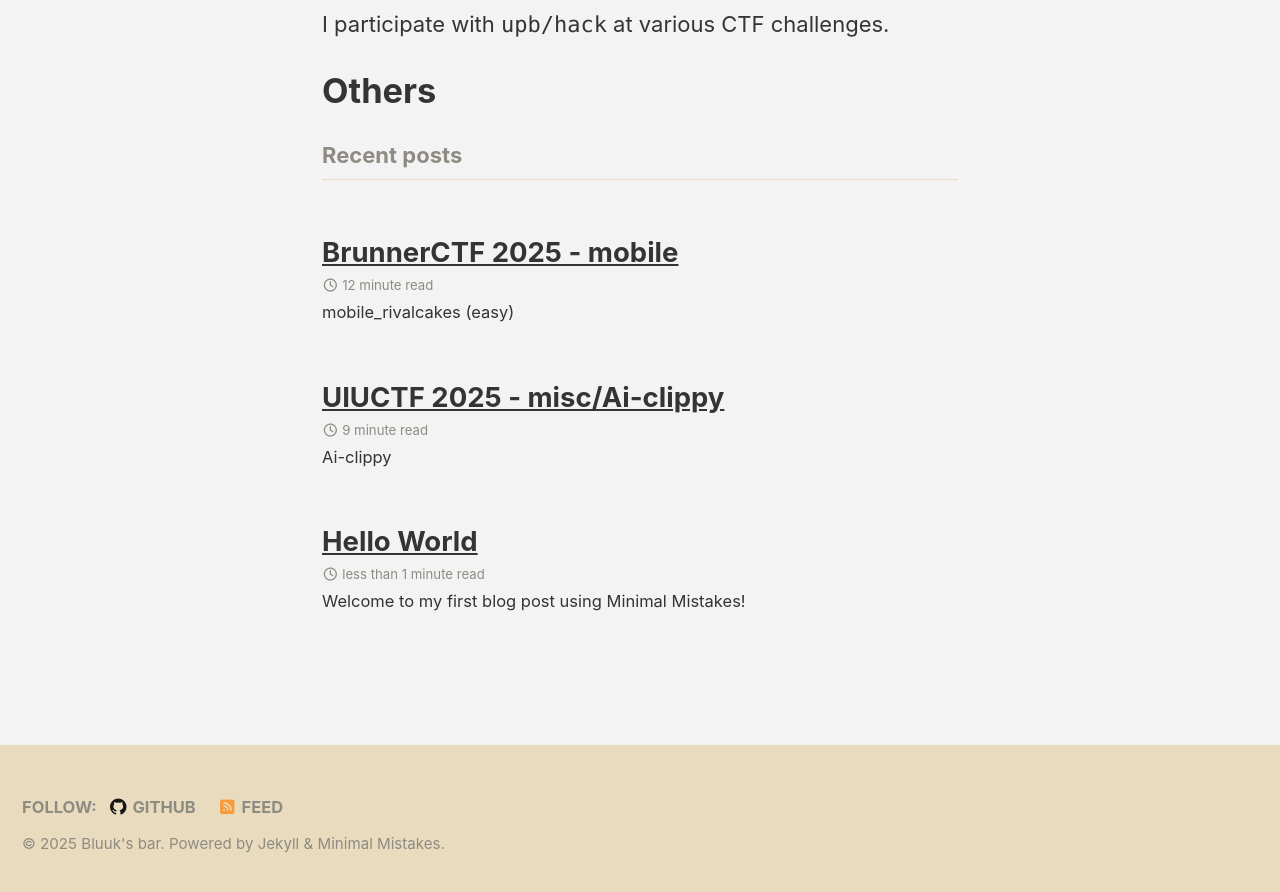
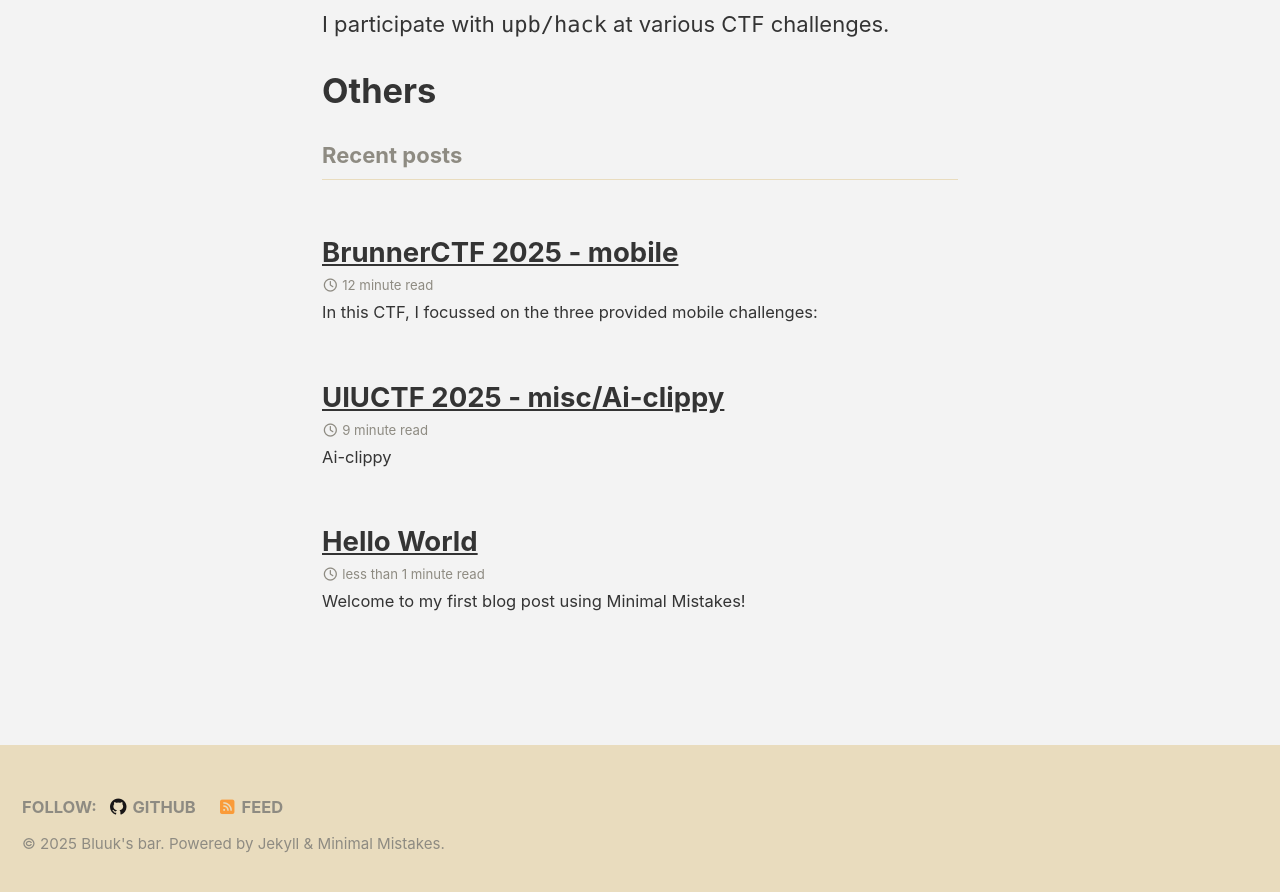
Before and after one commit to bluuuk/bluuuk.github.io, a Jekyll site: the page built from index.md, in a window 1280 px wide and 900 px high, scrolled down 764 px. Shown: the top 892 px of the window. Built offline with Jekyll 4.4.1, drawn with Linux system fonts in a browser that asks for light colours; cached includes are drawn as plain includes; our own code applies the rules of GitHub Pages for plain Markdown files; a script that is not in the unit is left out.

Commit message:
Add intro

```diff
--- a/_posts/2025-08-25-brunnerctf-mobile.md
+++ b/_posts/2025-08-25-brunnerctf-mobile.md
@@ -4,6 +4,8 @@ layout: single
 date: 2025-08-25
 categories: blog
 ---
+
+In this CTF, I focussed on the three provided mobile challenges:
 
 # mobile_rivalcakes (easy)
 
```
